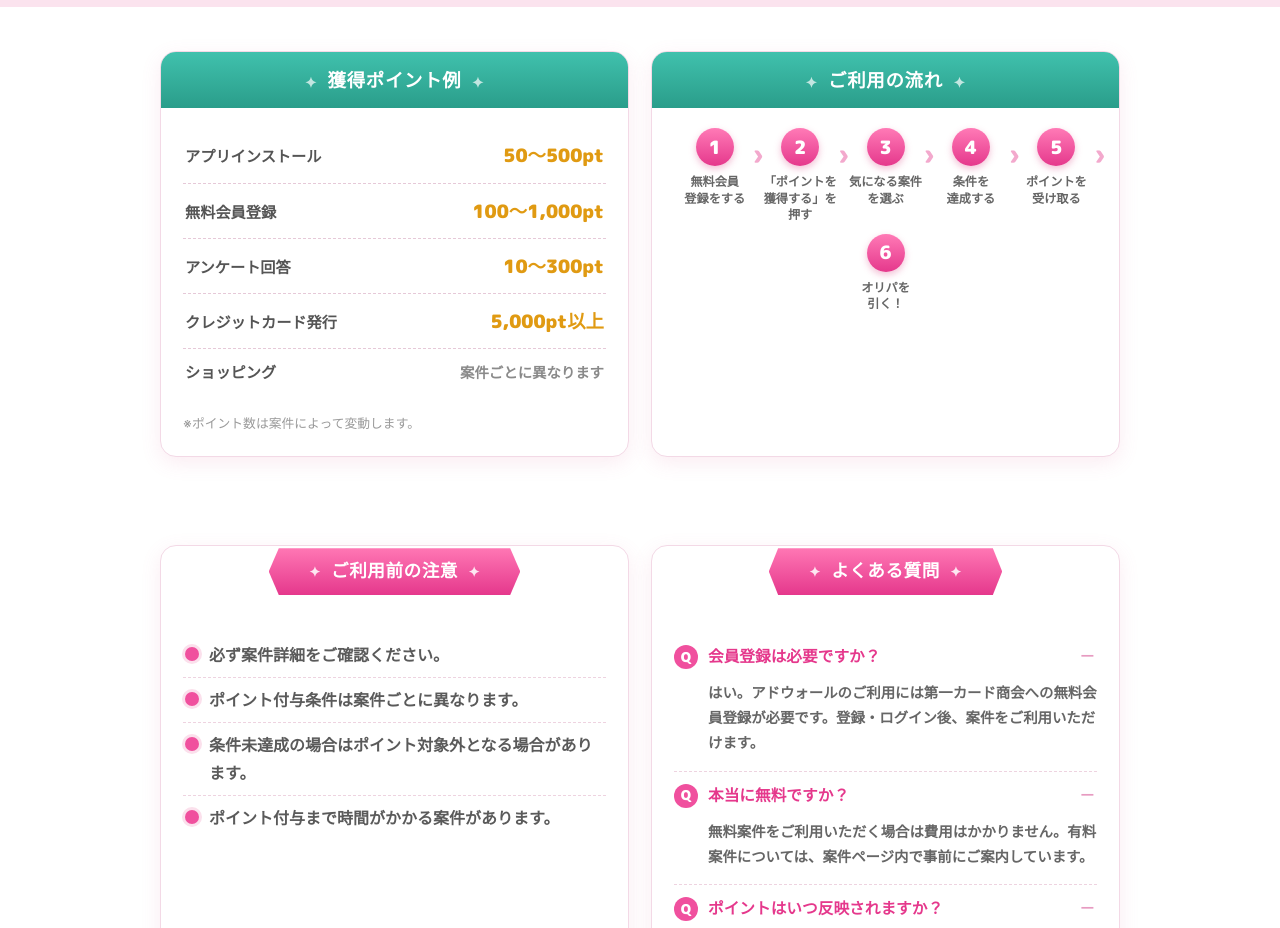
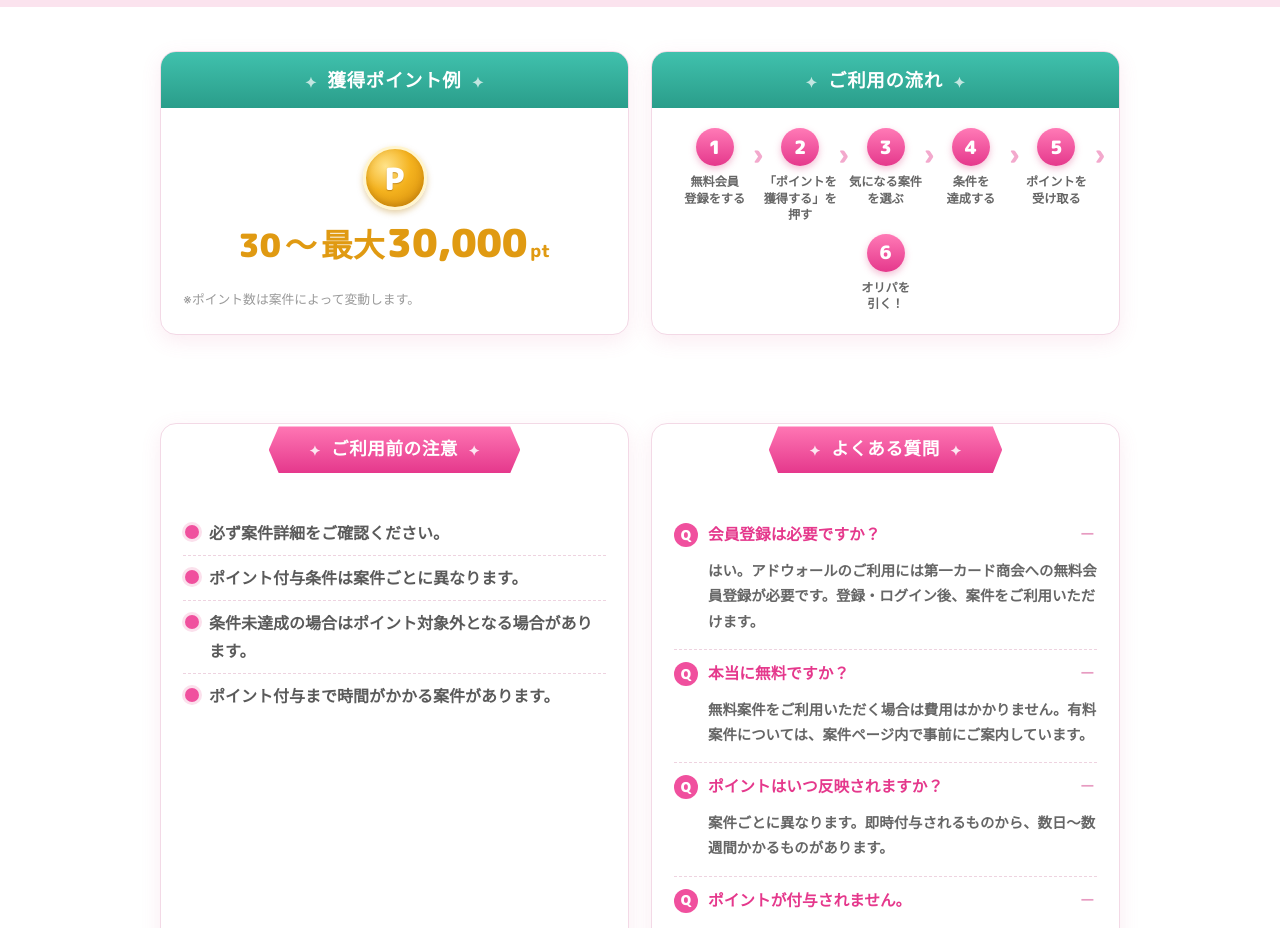
Before and after one commit to aqua-tsurumachi/claude, a plain HTML site: page index.html in a window 1280 px wide. Shown: the part 1320-2248 px from the top of the page. Drawn offline with Linux system fonts and the light colour scheme.

Commit message:
獲得ポイント例をカテゴリ別内訳から単一レンジ表示に変更
- 「獲得ポイント例」を、アプリインストール50〜500pt等のカテゴリ別
  内訳リストから、コインアイコン+「30〜最大30,000pt」の単一の
  大きな数値表示に変更(index.html / login.html 両方)
- css/style.css: 不要になった .points-list 関連ルールを削除し、
  .points-highlight / .points-range / .points-max 等を新規追加
  (clamp()でフォントサイズを可変にし、狭い画面でも折り返さないよう対応)
- 375px幅で1行に収まることをブラウザで確認
- export/build-export.py を再実行し html.txt / login-html.txt /
  css.txt に反映

Co-Authored-By: Claude Sonnet 5 <noreply@anthropic.com>

```diff
--- a/css/style.css
+++ b/css/style.css
@@ -269,15 +269,19 @@ b{font-weight:800}
 .panel-body{padding:20px 22px 22px}
 .two-col .panel .ribbon{margin-top:2px}
 
-/* points list */
-.points-list div{
-  display:flex;justify-content:space-between;align-items:baseline;gap:12px;
-  padding:11px 2px;border-bottom:1px dashed #e6c9d8;
+/* points highlight (獲得ポイント例: 単一レンジ表示) */
+.points-highlight{
+  display:flex;flex-direction:column;align-items:center;gap:10px;
+  padding:18px 4px 8px;text-align:center;
 }
-.points-list div:last-child{border-bottom:none}
-.points-list dt{font-weight:800;color:#555;font-size:.95rem}
-.points-list dd{font-weight:900;color:var(--gold-dark);font-size:1.15rem;white-space:nowrap}
-.points-list dd.dd-plain{color:#8a8a8a;font-size:.9rem;font-weight:700}
+.coin-lg{width:64px;height:64px;font-size:1.9rem;border-width:3px}
+.points-range{
+  font-weight:900;color:var(--gold-dark);
+  font-size:clamp(1.4rem, 4.2vw, 2rem);line-height:1.2;
+}
+.points-sep{margin:0 4px;color:var(--gold-dark);font-weight:700}
+.points-max{font-size:clamp(1.7rem, 5.2vw, 2.4rem);margin-left:2px}
+.points-unit{font-size:clamp(.9rem, 2.6vw, 1.1rem);margin-left:3px;font-weight:800}
 
 /* flow */
 .flow{display:flex;flex-wrap:wrap;justify-content:space-between;gap:10px 4px}
@@ -412,7 +416,6 @@ b{font-weight:800}
   .flow{gap:16px 4px}
   .flow-step{flex:1 1 40%;min-width:0}
   .flow-step:nth-child(3)::after,.flow-step:not(:last-child)::after{display:none}
-  .points-list dd{font-size:1.02rem}
 }
 
 @media (prefers-reduced-motion:reduce){
--- a/index.html
+++ b/index.html
@@ -136,13 +136,10 @@
       <div class="panel">
         <h2 class="panel-head panel-head-teal">獲得ポイント例</h2>
         <div class="panel-body">
-          <dl class="points-list">
-            <div><dt>アプリインストール</dt><dd>50〜500pt</dd></div>
-            <div><dt>無料会員登録</dt><dd>100〜1,000pt</dd></div>
-            <div><dt>アンケート回答</dt><dd>10〜300pt</dd></div>
-            <div><dt>クレジットカード発行</dt><dd>5,000pt以上</dd></div>
-            <div><dt>ショッピング</dt><dd class="dd-plain">案件ごとに異なります</dd></div>
-          </dl>
+          <div class="points-highlight">
+            <span class="coin coin-lg" aria-hidden="true">P</span>
+            <p class="points-range">30<span class="points-sep">〜</span>最大<span class="points-max">30,000</span><span class="points-unit">pt</span></p>
+          </div>
           <p class="note-left">※ポイント数は案件によって変動します。</p>
         </div>
       </div>
```
Also changed, not shown: login.html (+4 -7 lines), export/css.txt, export/html.txt, export/login-html.txt.
